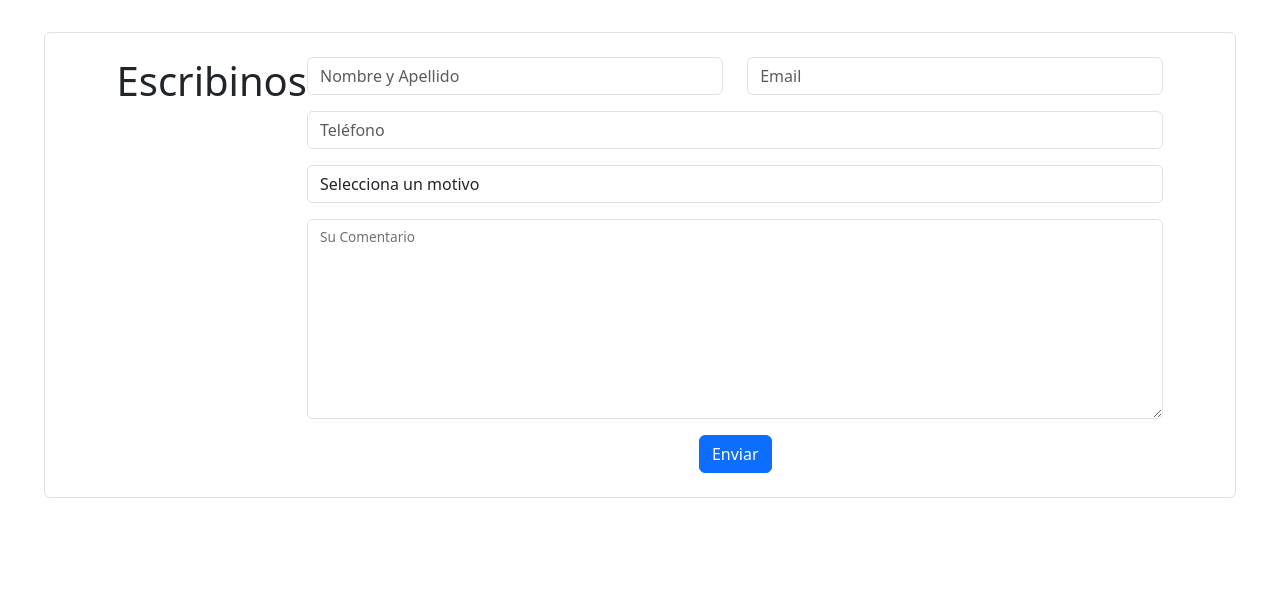
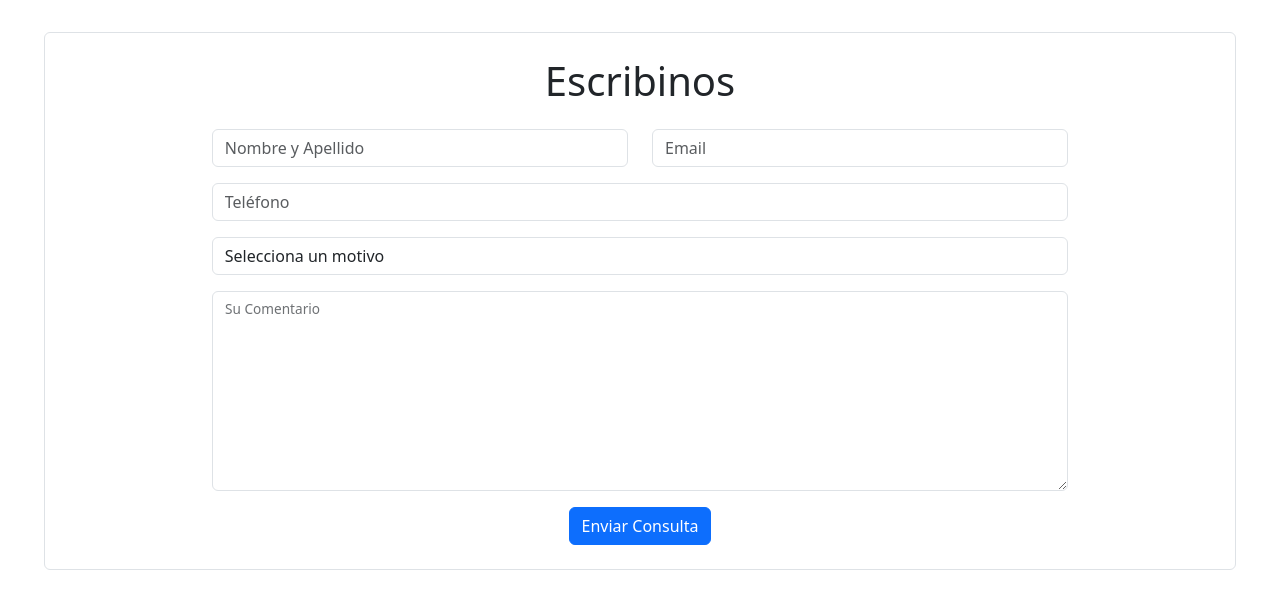
Before and after one commit to LFALVAREZ84/Frontend-SGH, a React (Vite) app: page /ContactoClientes in a window 1280 px wide. Shown: the top 608 px of the page. Built offline with nearby package versions, Linux system fonts and the light colour scheme.

Commit message:
agregue un button para enviar el formulario

```diff
--- a/src/Componentes/ContactoClientes/ContactoClientes.jsx
+++ b/src/Componentes/ContactoClientes/ContactoClientes.jsx
@@ -3,8 +3,8 @@
 
 const ContactoClientes = () => {
   return (
-    <div className='d-flex justify-content-center'>
-      <h1>Escribinos</h1>
+    <div className='d-flex flex-column align-items-center'>
+      <h1 className='mb-4'>Escribinos</h1>
       <Form className='w-75'>
         <Row className="mb-3">
           <Col md={6}>
@@ -40,7 +40,7 @@
 
         <div className='text-center'>
           <Button variant="primary" type="submit">
-            Enviar
+            Enviar Consulta
           </Button>
         </div>
       </Form>
```
